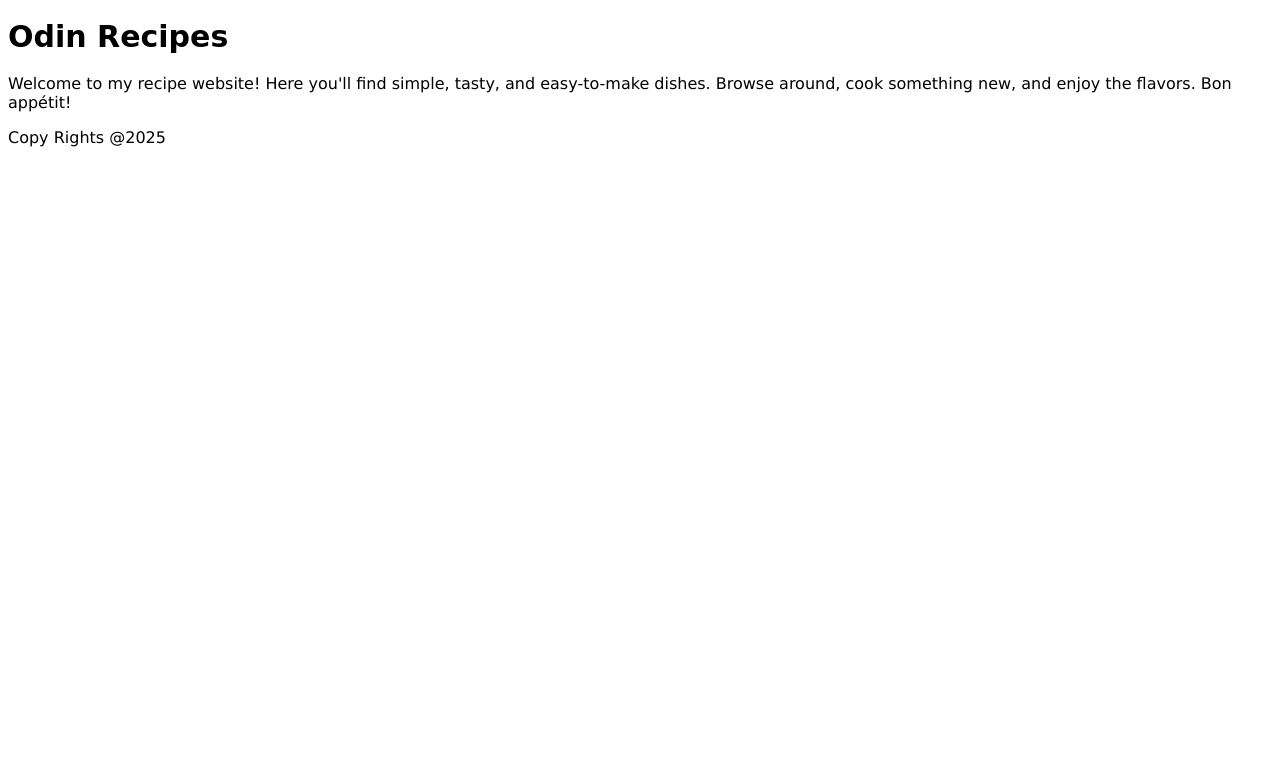
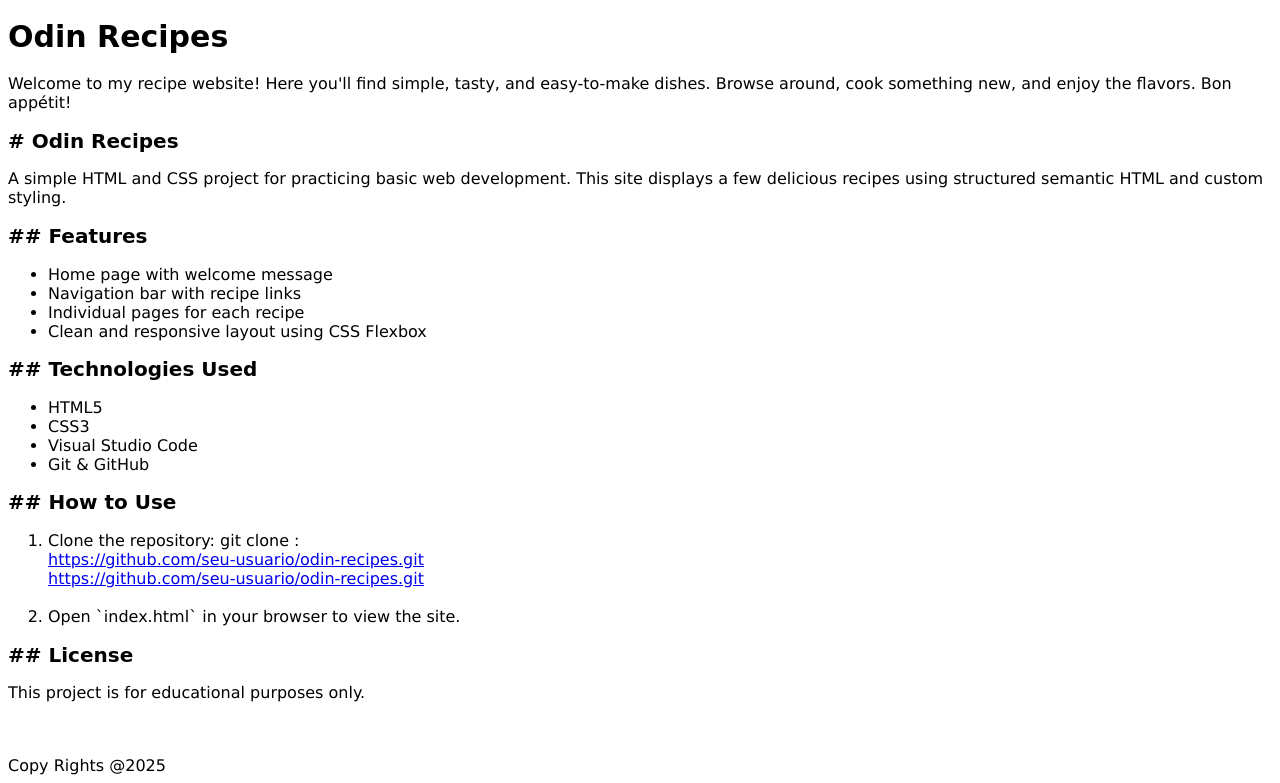
Before and after one commit to Naoshiy/odin-recipes, a plain HTML site: page index.html in a window 1280 px wide. Shown: the part 111-894 px from the top of the page. Before the commit the page ends 800 px from the top, so only its background shows below. Drawn offline with Linux system fonts and the light colour scheme.

Commit message:
Initial CSS Implementation_navbar,links and README

```diff
--- a/index.html
+++ b/index.html
@@ -28,14 +28,64 @@
     <main>
 
 
-        <div>
+        <section>
             <p>
                 Welcome to my recipe website!
                 Here you'll find simple, tasty, and easy-to-make dishes. Browse around, cook something new, and enjoy the flavors.
                 Bon appétit!
             </p>
-        </div>
+
+        </section>
+
+        <section>
+
+            <h2># Odin Recipes </h2>
+            <p>
+                 A simple HTML and CSS project for practicing basic web development.
+            This site displays a few delicious recipes using structured semantic HTML and custom styling.
+
+            </p>
+
+            <h2>## Features</h2>
+
+            <ul>
+                <li> Home page with welcome message</li>
+                <li> Navigation bar with recipe links</li>
+                <li> Individual pages for each recipe</li>
+                <li> Clean and responsive layout using CSS Flexbox</li>
+            </ul>
+
+
+
+            <h2>## Technologies Used</h2>
+
+            <ul>
+            <li>HTML5</li>
+            <li>CSS3</li>
+            <li>Visual Studio Code</li>
+            <li>Git & GitHub</li>
+            </ul>
+
+
+
+
+            <h2>## How to Use</h2>
+
+            <ol>
+                <li>Clone the repository: git clone : <br>
+                    <a href="https://github.com/seu-usuario/odin-recipes.git">https://github.com/seu-usuario/odin-recipes.git</a><br>
+                    <a href="https://github.com/seu-usuario/odin-recipes.git">https://github.com/seu-usuario/odin-recipes.git</a>
+                </li>
+                <br>
+                <li>Open `index.html` in your browser to view the site.</li>
+            </ol>
+
+
+            <h2>## License</h2>
+            <p>This project is for educational purposes only.</p>
+        </section>
     </main>
+    <br><br>
     <footer>Copy Rights @2025</footer>
 </body>
 </html>
```
Also changed, not shown: recipes/garlic_pasta.html (+22 -1 lines), recipes/lasagna.html (+20 -1 lines), recipes/steak.html (+19 -1 lines).
